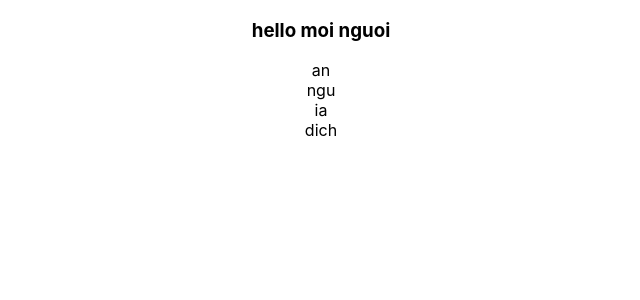
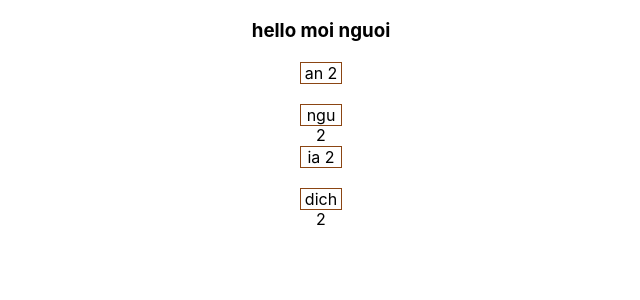
Before and after one commit to nhatktpm/f-trac-nghiem, a React (Create React App) app: page / in a window 1280 px wide. Shown: the top 300 px of the page, without its empty margins (319-959 px from the left). Built offline with nearby package versions, Linux system fonts and the light colour scheme.

Commit message:
set state

```diff
--- a/src/components/TodoList/index.jsx
+++ b/src/components/TodoList/index.jsx
@@ -1,16 +1,30 @@
-import React from 'react';
-import PropTypes from 'prop-types';
+import React, { useState } from 'react';
+
+import "./todolist.css";
+import classnames from 'classnames';
 
 
 
 function TodoList({ todoList }) {
+    const [css, setCss] = useState('2');
+    const handleClick = () => {
+        setCss('1')
+        console.log('asd')
+    }
     return (
 
         <div>
             <div>
                 {todoList.map(todo => (
-                    <div key={todo.id}  >
-                    {todo.title}
+                    <div key={todo.id}
+                        className={classnames({
+                            item: true,
+
+                        })}
+                        onClick={() => handleClick()}
+                    >
+
+                        {todo.title} {css}
                     </div>
                 ))}
 
--- /dev/null
+++ b/src/components/TodoList/todolist.css
@@ -0,0 +1,11 @@
+.item{
+    height: 20px;
+    border: 1px saddlebrown solid;
+    width: 40px;
+    margin: 20px auto;
+
+}
+
+.click{
+    background-color: aqua;
+}
--- a/src/features/TodoFeature/index.jsx
+++ b/src/features/TodoFeature/index.jsx
@@ -33,11 +33,10 @@ function TodoFeature(props) {
             <h3>hello moi nguoi</h3>
             <TodoList todoList={mang} />
 
-
         </div>
 
     );
-    console.log(props)
+
 }
 
 
```
Also changed, not shown: 1 other file (tests, documents, lock files or other folders).
